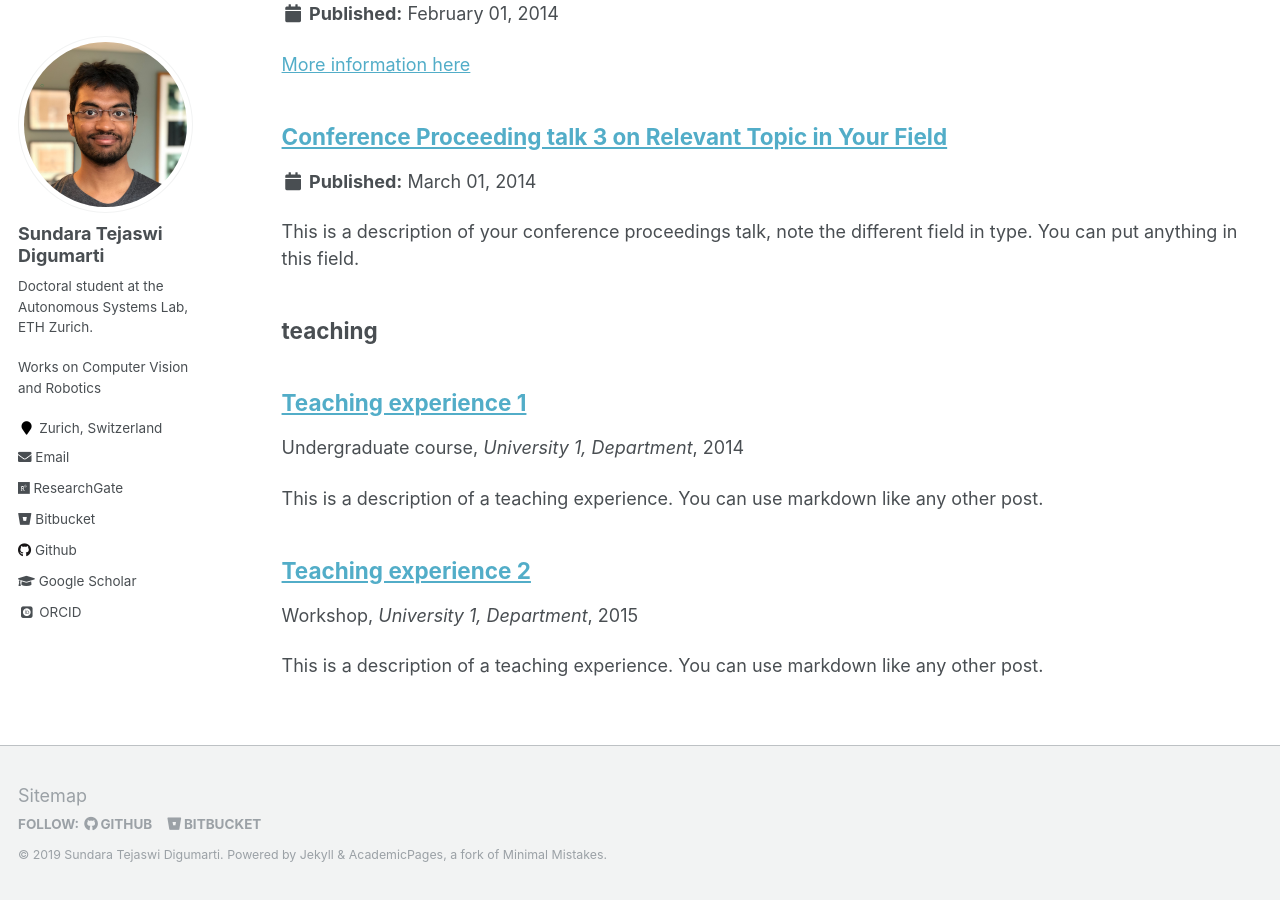
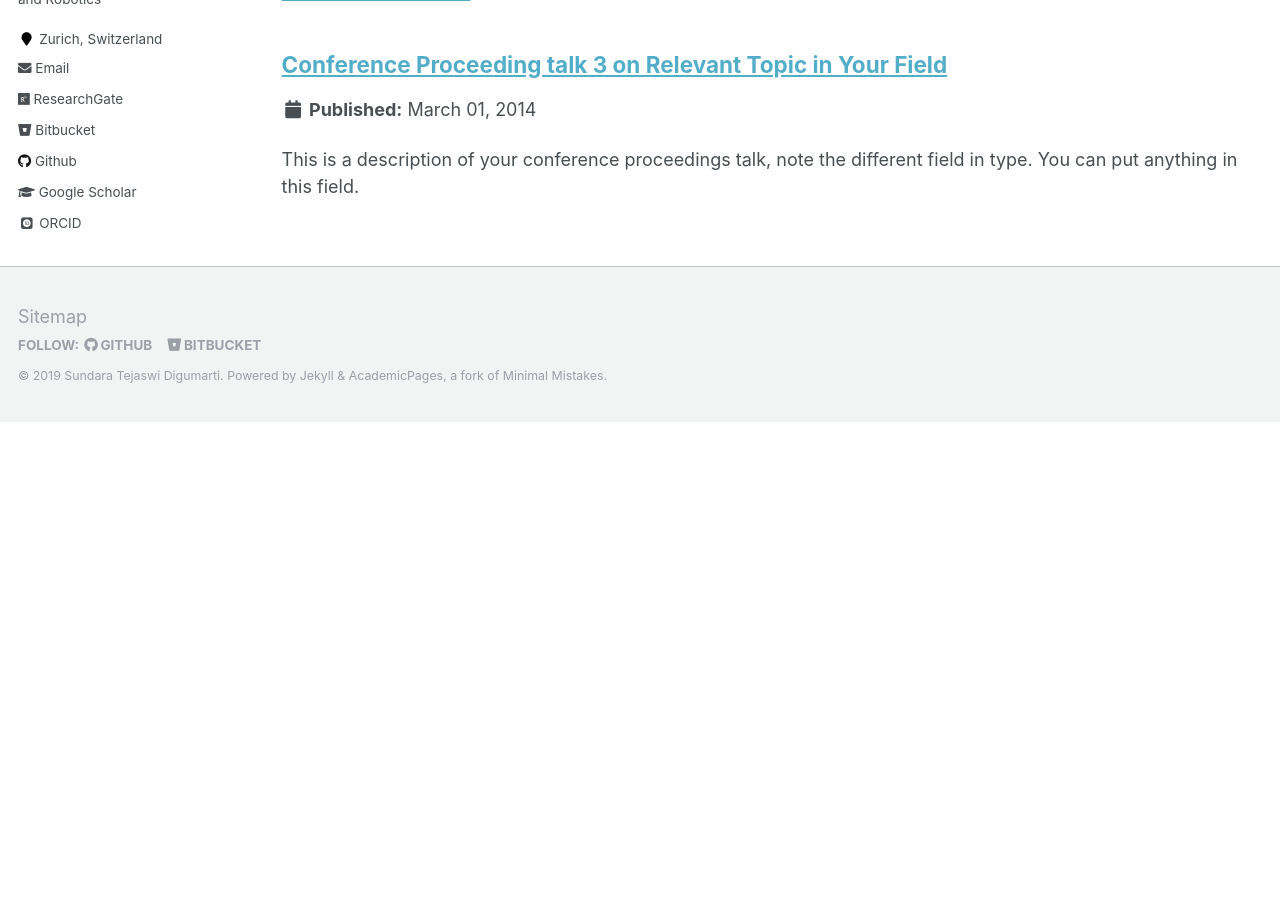
Before and after one commit to tejaswid/tejaswid.github.io, a Jekyll site: the page built from _pages/sitemap.md, in a window 1280 px wide and 900 px high, scrolled down 5526 px. Built offline with Jekyll 4.4.1, drawn with Linux system fonts in a browser that asks for light colours; some web fonts are replaced; after the commit the page ends 5948 px from its top, so only the background shows below that.

Commit message:
Removed Teaching
Removed Teaching

```diff
--- a/_config.yml
+++ b/_config.yml
@@ -172,9 +172,6 @@
 
 # Collections
 collections:
-  teaching:
-    output: true
-    permalink: /:collection/:path/
   publications:
     output: true
     permalink: /:collection/:path/
--- a/_data/navigation.yml
+++ b/_data/navigation.yml
@@ -5,9 +5,6 @@
 
   - title: "Projects"
     url: /projects/
-
-  - title: "Teaching"
-    url: /teaching/
 
   - title: "Posts"
     url: /posts/
--- a/_teaching/2014-spring-teaching-1.md
+++ /dev/null
@@ -1,20 +0,0 @@
----
-title: "Teaching experience 1"
-collection: teaching
-type: "Undergraduate course"
-permalink: /teaching/2014-spring-teaching-1
-venue: "University 1, Department"
-date: 2014-01-01
-location: "City, Country"
----
-
-This is a description of a teaching experience. You can use markdown like any other post.
-
-Heading 1
-======
-
-Heading 2
-======
-
-Heading 3
-======
--- a/_teaching/2015-spring-teaching-2.md
+++ /dev/null
@@ -1,20 +0,0 @@
----
-title: "Teaching experience 2"
-collection: teaching
-type: "Workshop"
-permalink: /teaching/2015-spring-teaching-1
-venue: "University 1, Department"
-date: 2015-01-01
-location: "City, Country"
----
-
-This is a description of a teaching experience. You can use markdown like any other post.
-
-Heading 1
-======
-
-Heading 2
-======
-
-Heading 3
-======
```
Also changed, not shown: _pages/teaching.html (deleted, +0 -12 lines).
